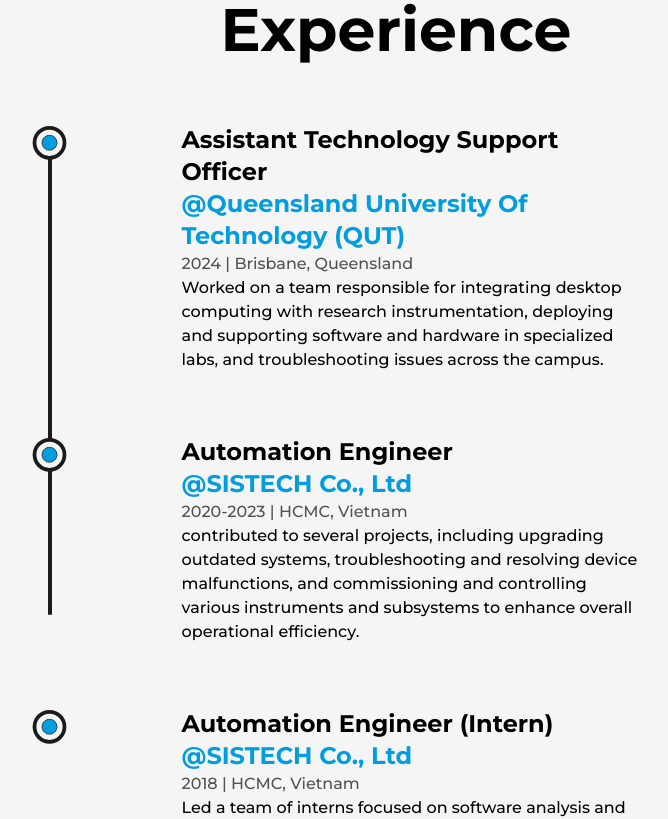
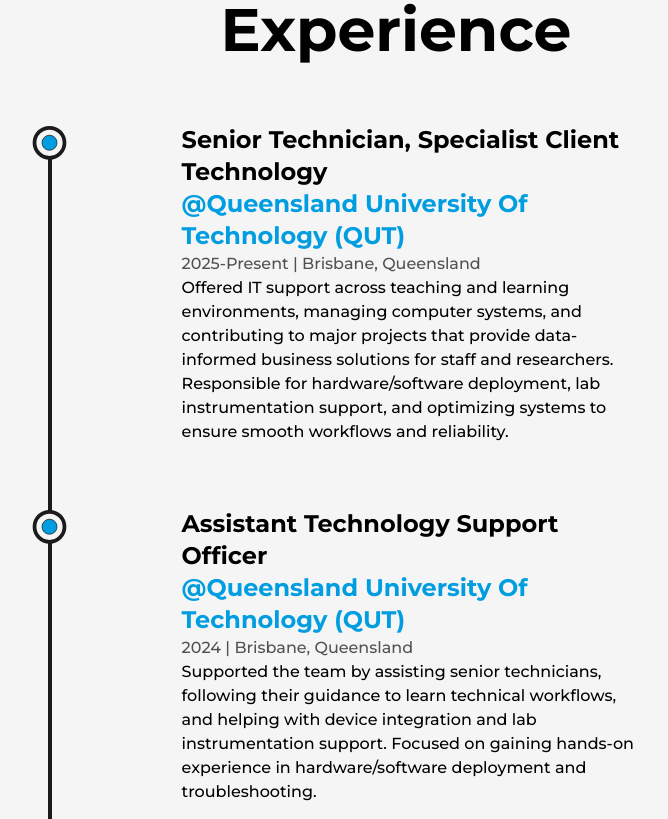
Before and after one commit to davidhuynhgit/profile, a Next.js app: page /about in a window 1280 px wide. Shown: the part 1380-2199 px from the top of the page, without its empty margins (244-912 px from the left). Built offline with nearby package versions, Linux system fonts and the light colour scheme.

Commit message:
Update profile

```diff
--- a/src/component/Experience.js
+++ b/src/component/Experience.js
@@ -55,13 +55,21 @@ const Experience = () => {
 
             <ul className="w-full flex flex-col items-start justify-between ml-4 xs:ml-2">
             <Details
+                    position="Senior Technician, Specialist Client Technology"
+                    company="Queensland University of Technology (QUT)"
+                    time="2025-Present"
+                    address="Brisbane, Queensland"
+                    work="Offered IT support across teaching and learning environments, managing computer systems, and contributing to major projects that provide data-informed business solutions for staff and researchers.
+                    Responsible for hardware/software deployment, lab instrumentation support, and optimizing systems to ensure smooth workflows and reliability."
+            />
+
+            <Details
                     position="Assistant Technology Support Officer"
                     company="Queensland University of Technology (QUT)"
                     time="2024"
                     address="Brisbane, Queensland"
-                    work="Worked on a team responsible for integrating desktop computing with research instrumentation,
-                    deploying and supporting software and hardware in specialized labs,
-                    and troubleshooting issues across the campus."
+                    work="Supported the team by assisting senior technicians, following their guidance to learn technical workflows,
+                    and helping with device integration and lab instrumentation support. Focused on gaining hands-on experience in hardware/software deployment and troubleshooting."
             />
 
             <Details
```
